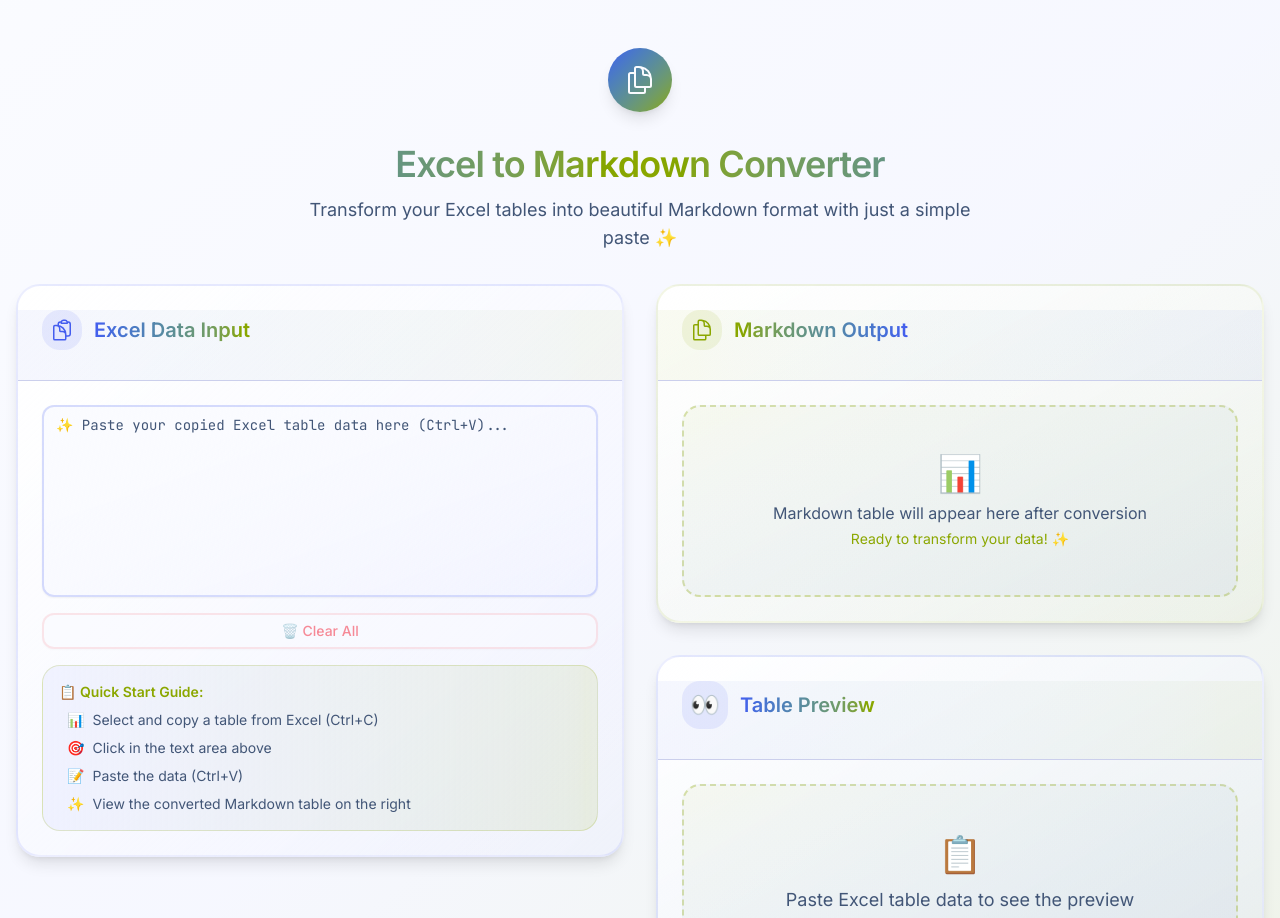
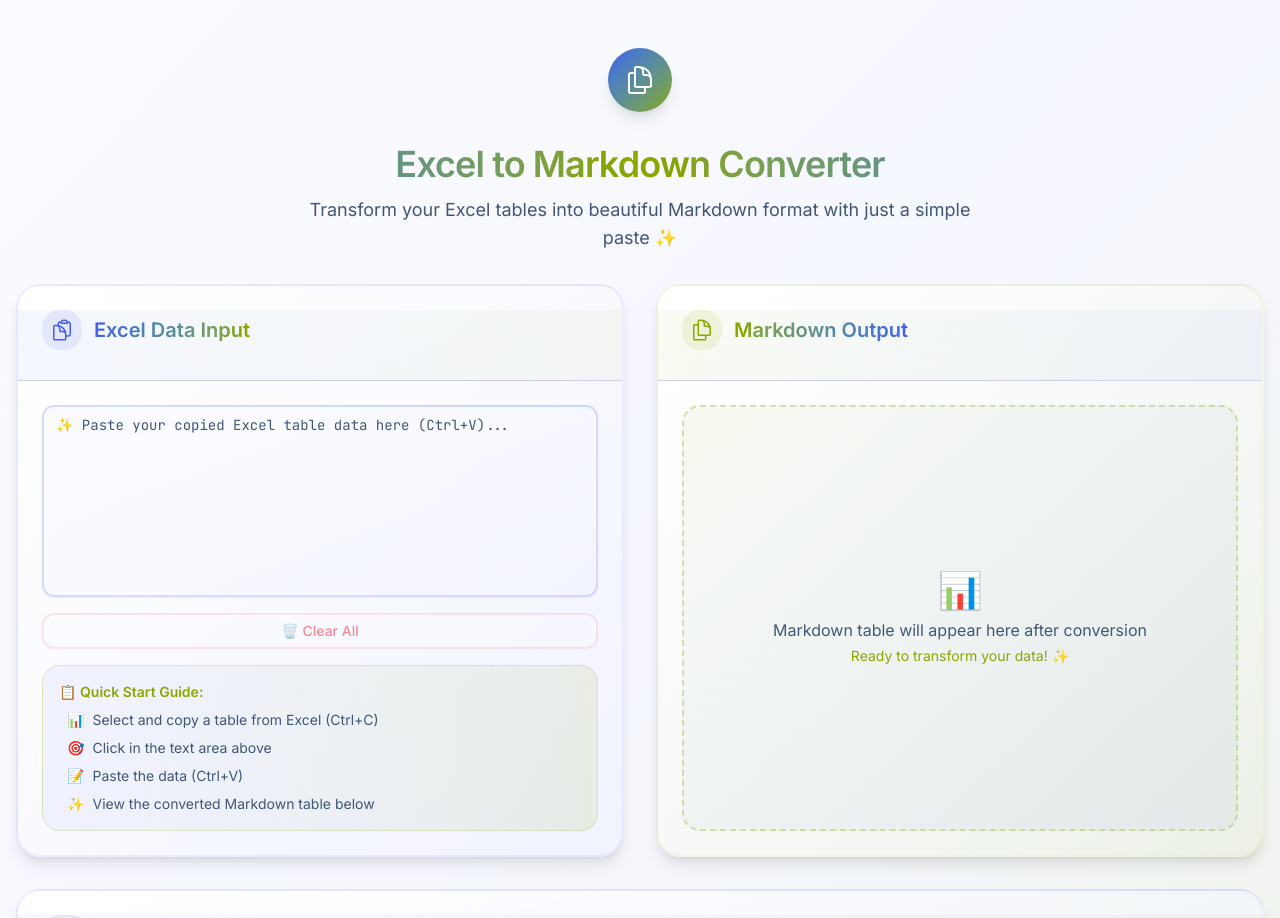
Before and after one commit to doggy8088/excel-to-markdown, a React (Vite) app: page / in a window 1280 px wide. Shown: the top 918 px of the page. Built offline with nearby package versions, Linux system fonts and the light colour scheme.

Commit message:
Generated by Spark: Table Preview 我希望可以全版面，以顯示更完整的表格內容。
Excel Data Input 與 Markdown Output 可以左右對齊，高度必須一致，以確保美觀。

```diff
--- a/src/App.tsx
+++ b/src/App.tsx
@@ -72,8 +72,8 @@ function App() {
           </p>
         </div>
 
-        <div className="grid lg:grid-cols-2 gap-8">
-          <Card className="h-fit border-2 border-primary/10 shadow-lg hover:shadow-xl transition-all duration-300 bg-gradient-to-br from-card to-muted/30">
+        <div className="grid lg:grid-cols-2 gap-8 mb-8">
+          <Card className="h-full border-2 border-primary/10 shadow-lg hover:shadow-xl transition-all duration-300 bg-gradient-to-br from-card to-muted/30">
             <CardHeader className="bg-gradient-to-r from-primary/5 to-accent/5 border-b">
               <CardTitle className="flex items-center gap-3 text-xl">
                 <div className="p-2 bg-primary/10 rounded-lg">
@@ -84,13 +84,13 @@ function App() {
                 </span>
               </CardTitle>
             </CardHeader>
-            <CardContent className="space-y-4">
+            <CardContent className="space-y-4 h-full flex flex-col">
               <Textarea
                 placeholder="✨ Paste your copied Excel table data here (Ctrl+V)..."
                 value={inputData}
                 onChange={(e) => setInputData(e.target.value)}
                 onPaste={handlePaste}
-                className="min-h-48 font-mono text-sm resize-none border-2 border-primary/20 focus:border-primary/40 bg-gradient-to-br from-background to-muted/20"
+                className="min-h-48 font-mono text-sm resize-none border-2 border-primary/20 focus:border-primary/40 bg-gradient-to-br from-background to-muted/20 flex-1"
                 disabled={isConverting}
               />
 
@@ -131,15 +131,14 @@ function App() {
                   </li>
                   <li className="flex items-start gap-2">
                     <span className="text-accent">✨</span>
-                    <span>View the converted Markdown table on the right</span>
+                    <span>View the converted Markdown table below</span>
                   </li>
                 </ol>
               </div>
             </CardContent>
           </Card>
 
-          <div className="space-y-8">
-            <Card className="border-2 border-accent/10 shadow-lg hover:shadow-xl transition-all duration-300 bg-gradient-to-br from-card to-accent/5">
+          <Card className="h-full border-2 border-accent/10 shadow-lg hover:shadow-xl transition-all duration-300 bg-gradient-to-br from-card to-accent/5">
             <CardHeader className="bg-gradient-to-r from-accent/5 to-primary/5 border-b">
               <CardTitle className="flex items-center justify-between text-xl">
                 <div className="flex items-center gap-3">
@@ -162,10 +161,10 @@ function App() {
                 )}
               </CardTitle>
             </CardHeader>
-              <CardContent>
+            <CardContent className="h-full flex flex-col">
               {markdownOutput ? (
-                  <div className="space-y-4">
-                    <div className="bg-gradient-to-br from-accent/5 to-primary/5 border-2 border-accent/20 rounded-lg p-4 font-mono text-sm overflow-auto max-h-96">
+                <div className="space-y-4 flex-1 flex flex-col">
+                  <div className="bg-gradient-to-br from-accent/5 to-primary/5 border-2 border-accent/20 rounded-lg p-4 font-mono text-sm overflow-auto flex-1">
                     <pre className="whitespace-pre-wrap text-foreground leading-relaxed">
                       {markdownOutput}
                     </pre>
@@ -181,7 +180,7 @@ function App() {
                   </div>
                 </div>
               ) : (
-                  <div className="min-h-48 flex items-center justify-center text-muted-foreground border-2 border-dashed border-accent/30 rounded-lg bg-gradient-to-br from-accent/5 to-primary/5">
+                <div className="flex-1 flex items-center justify-center text-muted-foreground border-2 border-dashed border-accent/30 rounded-lg bg-gradient-to-br from-accent/5 to-primary/5">
                   <div className="text-center">
                     <div className="text-4xl mb-2">📊</div>
                     <div>Markdown table will appear here after conversion</div>
@@ -191,6 +190,7 @@ function App() {
               )}
             </CardContent>
           </Card>
+        </div>
 
         <Card className="border-2 border-primary/10 shadow-lg hover:shadow-xl transition-all duration-300 bg-gradient-to-br from-card to-primary/5">
           <CardHeader className="bg-gradient-to-r from-primary/5 to-accent/5 border-b">
@@ -209,8 +209,6 @@ function App() {
         </Card>
       </div>
     </div>
-      </div>
-    </div>
   );
 }
 
```
Lines whose indentation alone changed are shown as unchanged.
